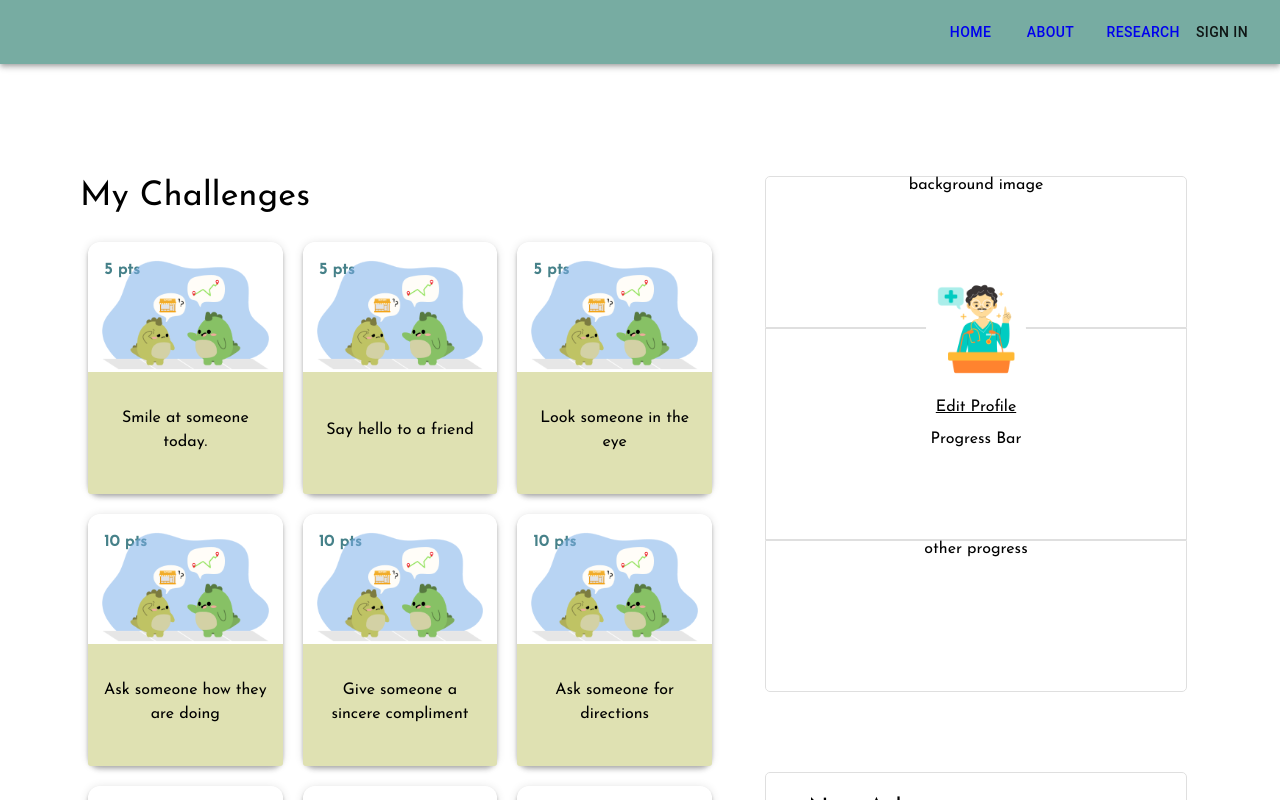
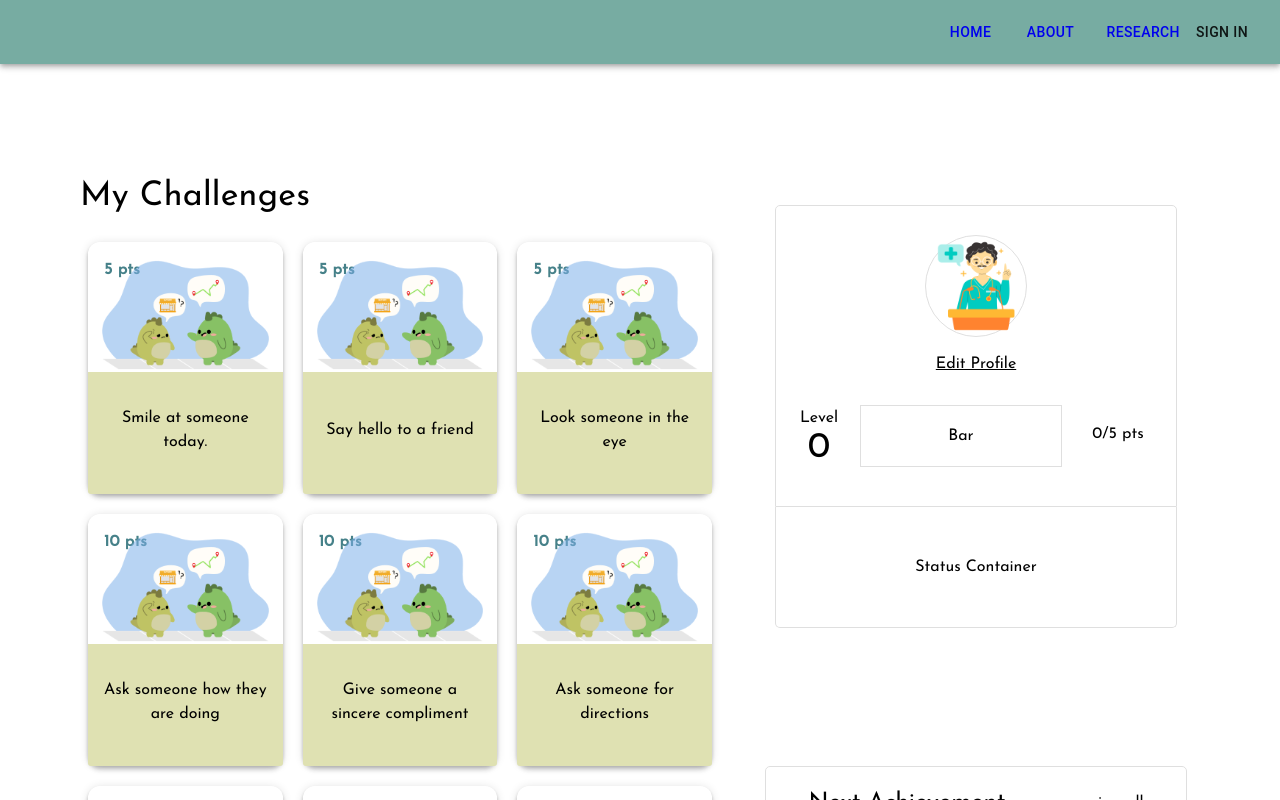
Before and after one commit to shybyeapp/shybye-web, a Next.js app: page /dashboard in a window 1280 px wide. Shown: the top 800 px of the page. Built offline with nearby package versions, Linux system fonts and the light colour scheme.

Commit message:
update base layout

```diff
--- a/src/components/Progress.jsx
+++ b/src/components/Progress.jsx
@@ -14,10 +14,8 @@ const Progress = () => {
       }}
     >
       <ProgressContainer>
-        <BackgroundBox>
-          background image
-        </BackgroundBox>
-        <ProgressBarBox>
+        <ProgressBox>
+          <ProfileBox>
             <ProfilePicBox>
               <img
                 src='../../../images/badges/speech.png'
@@ -25,12 +23,25 @@ const Progress = () => {
                 height={100}
               />
               <EditLink>Edit Profile</EditLink>
-            <ProgressBar>Progress Bar</ProgressBar>
             </ProfilePicBox>
-        </ProgressBarBox>
-        <OtherProgressBox>
-          other progress
-        </OtherProgressBox>
+
+            <ProgressBar>
+              <LevelBox>
+                <LevelText>Level</LevelText>
+                <Level>0</Level>
+              </LevelBox>
+              <Bar>
+                <div>Bar</div>
+              </Bar>
+              <PointsBox>
+                <Points>0/5 pts</Points>
+              </PointsBox>
+            </ProgressBar>
+          </ProfileBox>
+          <StatusContainer>
+            Status Container
+          </StatusContainer>
+        </ProgressBox>
       </ProgressContainer>
     </Grid>
   )
@@ -43,27 +54,33 @@ const ProgressContainer = styled.div`
   justify-content: center;
 `;
 
-const BackgroundBox = styled.div`
+const ProgressBox = styled.div`
+  align-items: center;
+  border-radius: 5px;
+  display: flex;
+  flex-direction: column;
+  height: 480px;
+  justify-content: center;
+  width: 400px;
+`;
+
+const ProfileBox = styled.div`
+  align-items: center;
   border: 1px solid #DFDFDF;
   border-top-left-radius: 5px;
   border-top-right-radius: 5px;
-  height: 150px;
-  width: 420px;
-`;
-
-const ProgressBarBox = styled.div`
-  border: 1px solid #DFDFDF;
   display: flex;
-  height: 210px;
-  justify-content: center;
-  width: 420px;
+  flex-direction: column;
+  height: 300px;
+  justify-content: space-around;
+  width: 400px;
 `;
 
 const ProfilePicBox = styled.div`
   background-color: white;
+  border: 1px solid #DFDFDF;
   border-radius: 50%;
   height: 100px;
-  margin: -50px 50px 0;
   width: 100px;
 `;
 
@@ -71,14 +88,60 @@ const EditLink = styled.p`
   text-decoration: underline
 `;
 
-const ProgressBar = styled.div``;
+const ProgressBar = styled.div`
+  align-items: center;
+  display: flex;
+  height: 80px;
+  justify-content: space-around;
+  width: 380px;
+`;
 
-const OtherProgressBox = styled.div`
+const LevelBox = styled.div`
+  display: flex;
+  flex-direction: column;
+  height: 60px;
+  width: 50px;
+`;
+
+const LevelText = styled.div`
+  font-size: 16px;
+  margin: auto;
+`;
+
+const Level = styled.div`
+  font-size: 36px;
+`;
+
+const Bar = styled.div`
+  align-items: center;
+  border: 1px solid #DFDFDF;
+  display: flex;
+  height: 60px;
+  justify-content: center;
+  width: 200px;
+`;
+
+const PointsBox = styled.div`
+  height: 60px;
+  width: 80px;
+`;
+
+const Points = styled.p`
+  line-height: 24px;
+  text-align: center;
+`;
+
+const StatusContainer = styled.div`
+  align-items: center;
   border: 1px solid #DFDFDF;
   border-bottom-left-radius: 5px;
   border-bottom-right-radius: 5px;
-  height: 150px;
-  width: 420px;
+  border-top: none;
+  display: flex;
+  flex-direction: column;
+  height: 120px;
+  justify-content: space-around;
+  width: 400px;
 `;
 
 export default Progress
```
Lines whose indentation alone changed are shown as unchanged.
